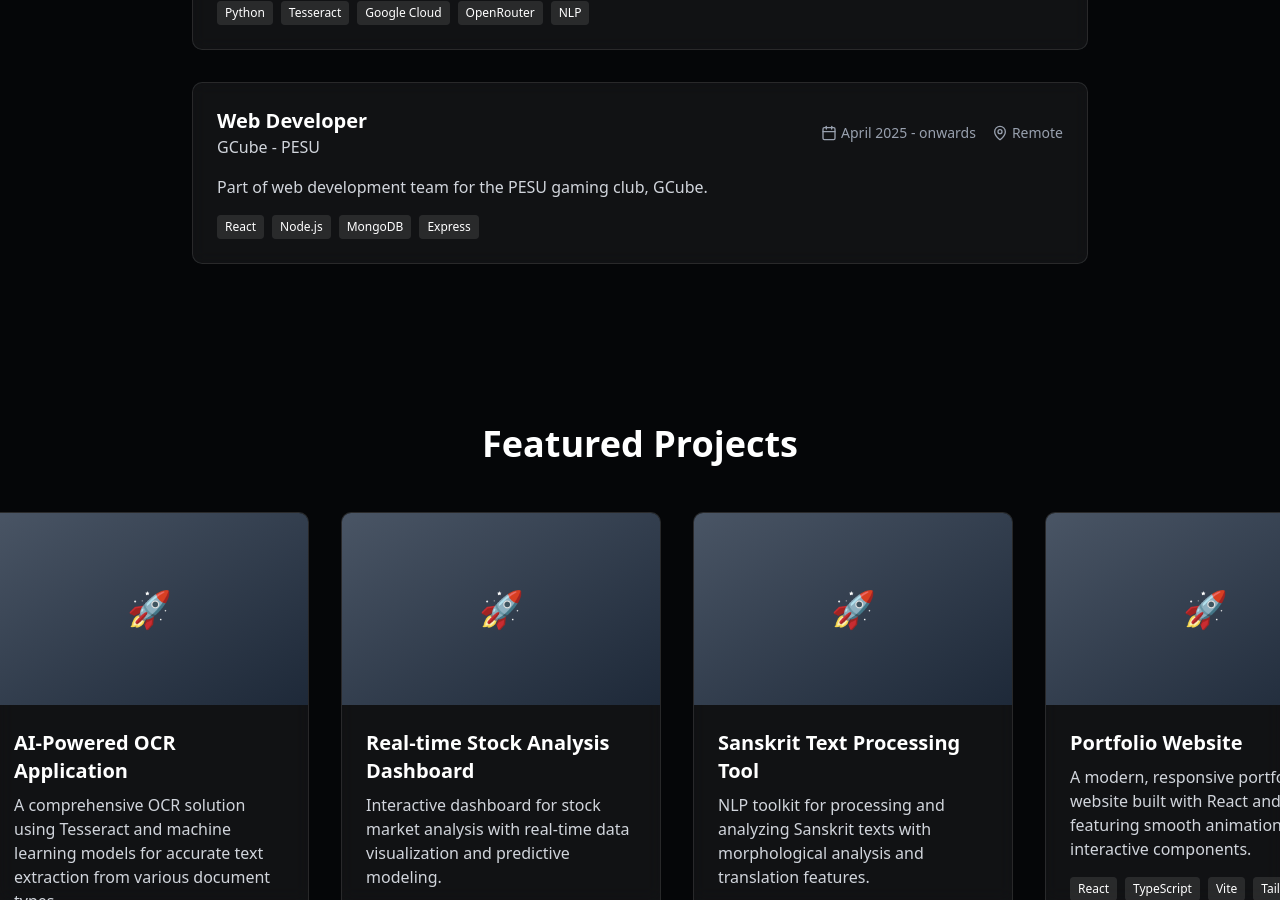
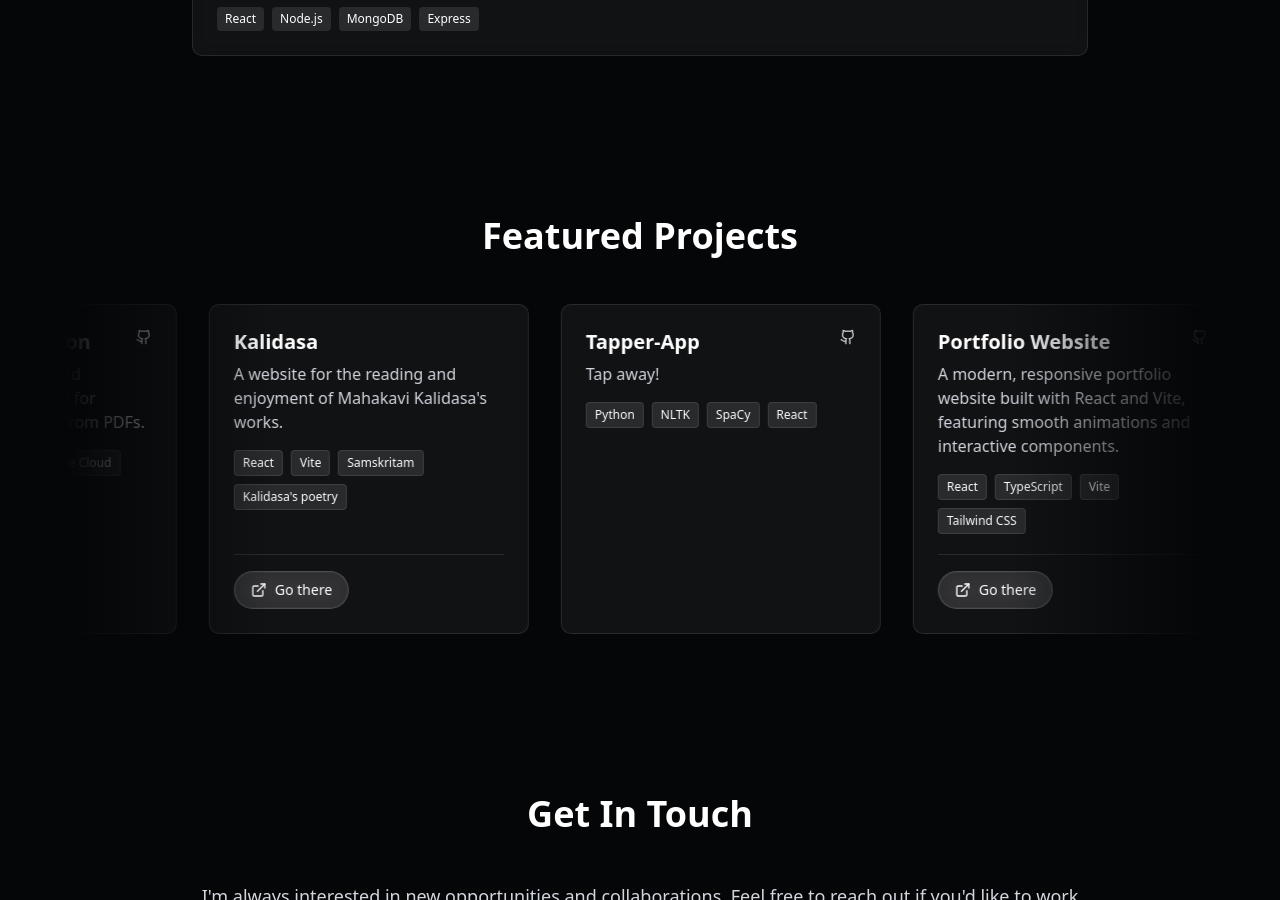
Before and after one commit to vishwambharaRH/vishwambhararh.github.io, a React (Vite) app: page / in a window 1280 px wide. Shown: the part 1900-2800 px from the top of the page. Built offline with nearby package versions, Linux system fonts and the light colour scheme.

Commit message:
index and projects change

```diff
--- a/index.html
+++ b/index.html
@@ -5,7 +5,7 @@
     <link rel="icon" type="image/svg+xml" href="/vite.svg" />
     <meta name="viewport" content="width=device-width, initial-scale=1.0" />
     <link rel="icon" href="photos/favicon.png" />
-    <title>portfolio</title>
+    <title>Vishwambhara H</title>
   </head>
   <body>
     <div id="root"></div>
--- a/src/components/About.tsx
+++ b/src/components/About.tsx
@@ -3,7 +3,7 @@ export default function About() {
     <section id="about" className="py-20 px-4">
       <div className="max-w-4xl mx-auto">
         <h2 className="text-4xl font-bold text-center mb-12">About Me</h2>
-        <div className="grid md:grid-cols-2 gap-12 items-center">
+        <div className="text-center space-y-8">
           <div>
             <p className="text-lg text-gray-300 mb-6">
               I've worked on small-scale proof-of-concept projects in domains like linguistics, machine learning, web and app development, and so on.
@@ -22,11 +22,6 @@ export default function About() {
               ))}
             </div>
           </div>
-          <div className="text-center">
-            <div className="w-64 h-64 mx-auto bg-gradient-to-br from-gray-600 to-gray-800 rounded-full flex items-center justify-center">
-              <span className="text-6xl">👨‍💻</span>
-            </div>
-          </div>
         </div>
       </div>
     </section>
--- a/src/components/Projects.tsx
+++ b/src/components/Projects.tsx
@@ -1,46 +1,77 @@
 import { ExternalLink, Github } from 'lucide-react'
 
-const projects = [
+type Project = {
+  title: string
+  description: string
+  technologies: string[]
+  github?: string
+  codeberg?: string
+  goThere?: string // previously "demo"
+}
+
+function CodebergIcon({ className = 'w-4 h-4' }: { className?: string }) {
+  return (
+    <svg
+      viewBox="0 0 24 24"
+      aria-hidden="true"
+      className={className}
+      fill="none"
+    >
+      <path
+        d="M12 3C7.029 3 3 7.029 3 12s4.029 9 9 9 9-4.029 9-9-4.029-9-9-9Z"
+        stroke="currentColor"
+        strokeWidth="1.6"
+      />
+      <path
+        d="M6.8 15.5 10.4 9.2 12 12l1.6-2.4 3.6 5.9"
+        stroke="currentColor"
+        strokeWidth="1.6"
+        strokeLinejoin="round"
+        strokeLinecap="round"
+      />
+    </svg>
+  )
+}
+
+const projects: Project[] = [
   {
-    title: 'AI-Powered OCR Application',
-    description: 'A comprehensive OCR solution using Tesseract and machine learning models for accurate text extraction from various document types.',
-    technologies: ['Python', 'Tesseract', 'OpenCV', 'TensorFlow'],
-    github: 'https://github.com/yourusername/ocr-app',
-    demo: 'https://ocr-demo.vercel.app',
-    image: '/api/placeholder/400/250'
+    title: 'OCR-LLM Application',
+    description: 'A comprehensive OCR and postprocessing workflow for accurate text extraction from PDFs.',
+    technologies: ['Python', 'Tesseract', 'Google Cloud', 'OpenRouter'],
+    github: 'https://github.com/vishwambharaRH/OCR-LLM-Old-Version',
   },
   {
-    title: 'Real-time Stock Analysis Dashboard',
-    description: 'Interactive dashboard for stock market analysis with real-time data visualization and predictive modeling.',
-    technologies: ['React', 'D3.js', 'Python', 'FastAPI'],
-    github: 'https://github.com/yourusername/stock-dashboard',
-    demo: 'https://stock-dashboard.vercel.app',
-    image: '/api/placeholder/400/250'
+    title: 'Kalidasa',
+    description: "A website for the reading and enjoyment of Mahakavi Kalidasa's works.",
+    technologies: ['React', 'Vite', 'Samskritam', "Kalidasa's poetry"],
+    goThere: 'https://kalidasa.vercel.app',
   },
   {
-    title: 'Sanskrit Text Processing Tool',
-    description: 'NLP toolkit for processing and analyzing Sanskrit texts with morphological analysis and translation features.',
+    title: 'Tapper-App',
+    description: 'Tap away!',
     technologies: ['Python', 'NLTK', 'SpaCy', 'React'],
-    github: 'https://github.com/yourusername/sanskrit-nlp',
-    demo: 'https://sanskrit-nlp.vercel.app',
-    image: '/api/placeholder/400/250'
+    github: 'https://github.com/vishwambharaRH/Tapper-App',
   },
   {
     title: 'Portfolio Website',
-    description: 'A modern, responsive portfolio website built with React and Vite, featuring smooth animations and interactive components.',
+    description:
+      'A modern, responsive portfolio website built with React and Vite, featuring smooth animations and interactive components.',
     technologies: ['React', 'TypeScript', 'Vite', 'Tailwind CSS'],
-    github: 'https://github.com/yourusername/portfolio',
-    demo: 'https://portfolio.vercel.app',
-    image: '/api/placeholder/400/250'
+    github: 'https://github.com/vishwambharaRH/vishwambhararh.github.io',
+    goThere: 'https://vishwambhararh.github.io',
   },
   {
-    title: 'Mobile App Development',
-    description: 'Cross-platform mobile application for task management with real-time synchronization and offline capabilities.',
-    technologies: ['React Native', 'Expo', 'Firebase', 'Redux'],
-    github: 'https://github.com/yourusername/task-app',
-    demo: 'https://task-app.vercel.app',
-    image: '/api/placeholder/400/250'
-  }
+    title: 'Blogger-Word-Counter',
+    description: 'Counts words in the Blogger editor window.',
+    technologies: ['JavaScript'],
+    github: 'https://github.com/vishwambharaRH/Blogger-Word-Counter',
+  },
+  {
+    title: 'Smart Agriculture System',
+    description: 'An IoT-based system for monitoring and optimizing agricultural practices using sensor data.',
+    technologies: ['Python', 'Arduino', 'IoT'],
+    codeberg: 'https://codeberg.org/vishwambharaRH/Smart-Agricultural-System',
+  },
 ]
 
 // Duplicate projects for seamless infinite scroll
@@ -48,37 +79,96 @@ const duplicatedProjects = [...projects, ...projects]
 
 export default function Projects() {
   return (
-    <section id="projects" className="py-20 px-4 overflow-hidden">
+    <section id="projects" className="py-20 px-4 overflow-x-hidden">
       <div className="max-w-6xl mx-auto">
         <h2 className="text-4xl font-bold text-center mb-12">Featured Projects</h2>
-        <div className="relative">
-          <div className="flex animate-scroll">
+
+        {/* marquee-fade uses mask-image (defined in index.css) */}
+        <div className="relative overflow-hidden pause-marquee marquee-fade">
+          {/* Track */}
+          <div className="flex w-max animate-marquee will-change-transform">
             {duplicatedProjects.map((project, index) => (
-              <div key={index} className="flex-shrink-0 w-80 mx-4">
+              <div
+                key={index}
+                className="flex-shrink-0 w-80 mx-4 last:mr-28"
+              >
                 <div className="bg-white/5 backdrop-blur-sm rounded-lg overflow-hidden border border-white/10 hover:border-white/20 transition-colors h-full">
-                  <div className="h-48 bg-gradient-to-br from-gray-600 to-gray-800 flex items-center justify-center">
-                    <span className="text-4xl">🚀</span>
-                  </div>
-                  <div className="p-6">
-                    <h3 className="text-xl font-semibold mb-2">{project.title}</h3>
+                  <div className="p-6 flex flex-col h-full">
+                    <div className="flex items-start justify-between gap-4 mb-2">
+                      <h3 className="text-xl font-semibold leading-tight">{project.title}</h3>
+
+                      {/* Compact repo icons on the top right */}
+                      <div className="flex items-center gap-2 shrink-0">
+                        {project.github && (
+                          <a
+                            href={project.github}
+                            target="_blank"
+                            rel="noreferrer"
+                            className="opacity-80 hover:opacity-100 transition-opacity"
+                            aria-label="GitHub repository"
+                          >
+                            <Github className="w-4 h-4" />
+                          </a>
+                        )}
+
+                        {project.codeberg && (
+                          <a
+                            href={project.codeberg}
+                            target="_blank"
+                            rel="noreferrer"
+                            className="opacity-80 hover:opacity-100 transition-opacity"
+                            aria-label="Codeberg repository"
+                          >
+                            <CodebergIcon className="w-4 h-4" />
+                          </a>
+                        )}
+                      </div>
+                    </div>
+
                     <p className="text-gray-300 mb-4">{project.description}</p>
-                    <div className="flex flex-wrap gap-2 mb-4">
+
+                    <div className="flex flex-wrap gap-2 mb-5">
                       {project.technologies.map((tech) => (
-                        <span key={tech} className="px-2 py-1 bg-white/10 rounded text-xs">
+                        <span
+                          key={tech}
+                          className="px-2 py-1 bg-white/10 border border-white/10 rounded text-xs"
+                        >
                           {tech}
                         </span>
                       ))}
                     </div>
-                    <div className="flex gap-4">
-                      <a href={project.github} className="flex items-center gap-2 text-sm hover:text-gray-300">
-                        <Github className="w-4 h-4" />
-                        Code
-                      </a>
-                      <a href={project.demo} className="flex items-center gap-2 text-sm hover:text-gray-300">
-                        <ExternalLink className="w-4 h-4" />
-                        Demo
-                      </a>
-                    </div>
+
+                    {/* Glassy "Go there" pill CTA */}
+                    {project.goThere && (
+                      <div className="mt-auto pt-4 border-t border-white/10">
+                        <a
+                          href={project.goThere}
+                          target="_blank"
+                          rel="noreferrer"
+                          className="
+                            relative group inline-flex items-center gap-2
+                            rounded-full px-4 py-2 text-sm
+                            bg-white/10 border border-white/15
+                            backdrop-blur-md
+                            shadow-[0_0_0_1px_rgba(255,255,255,0.04)_inset]
+                            transition-all duration-200
+                            hover:bg-white/14 hover:border-white/25 hover:-translate-y-[1px]
+                            active:translate-y-0
+                          "
+                        >
+                          <span
+                            className="
+                              pointer-events-none absolute inset-0 rounded-full
+                              bg-gradient-to-r from-white/0 via-white/10 to-white/0
+                              opacity-0 group-hover:opacity-100
+                              transition-opacity duration-300
+                            "
+                          />
+                          <ExternalLink className="w-4 h-4 relative z-10" />
+                          <span className="relative z-10">Go there</span>
+                        </a>
+                      </div>
+                    )}
                   </div>
                 </div>
               </div>
--- a/src/index.css
+++ b/src/index.css
@@ -146,3 +146,50 @@ body {
 .animate-scroll:hover {
   animation-play-state: paused;
 }
+
+@keyframes marquee {
+  0% {
+    transform: translateX(0);
+  }
+  100% {
+    transform: translateX(-50%);
+  }
+}
+
+/* Smoother, wider edge fade (no visible banding) */
+.marquee-fade {
+  -webkit-mask-image: linear-gradient(
+    to right,
+    transparent 0%,
+    black 18%,
+    black 82%,
+    transparent 100%
+  );
+  mask-image: linear-gradient(
+    to right,
+    transparent 0%,
+    black 18%,
+    black 82%,
+    transparent 100%
+  );
+}
+
+/* marquee animation */
+@keyframes marquee {
+  0% {
+    transform: translateX(0);
+  }
+  100% {
+    transform: translateX(-50%);
+  }
+}
+
+.animate-marquee {
+  animation: marquee 60s linear infinite; /* slower */
+  will-change: transform;
+}
+
+/* pause on hover */
+.pause-marquee:hover .animate-marquee {
+  animation-play-state: paused;
+}
```
